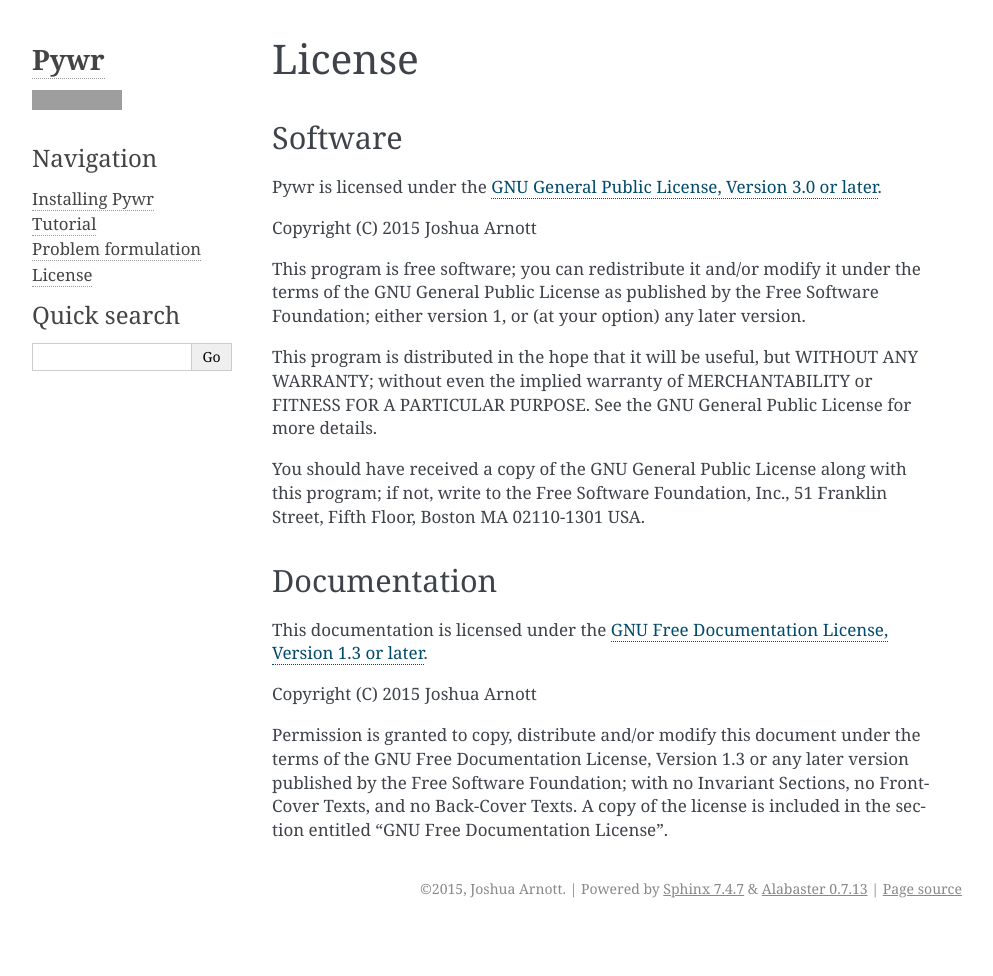
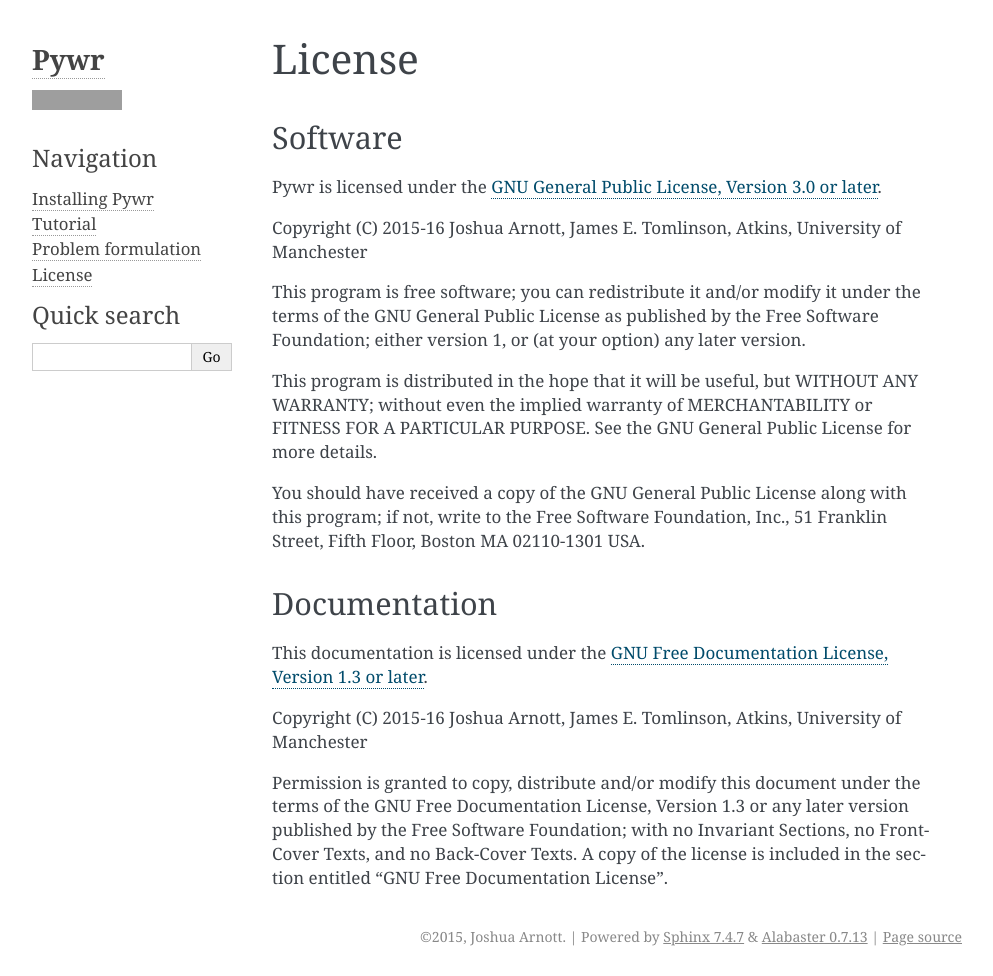
Before and after one commit to pywr/pywr, a Sphinx documentation site: the page built from docs/source/license.rst, in a window 1280 px wide. Shown: the whole page, without its empty margins (148-1141 px from the left). Built offline with Sphinx 7.4.7, drawn with Linux system fonts in a browser that asks for light colours; pages that are not in the unit, such as notebooks, are missing from menus; before the commit the page ends 928 px from its top, so only the background shows below that; grey boxes are pictures that could not be loaded.

Commit message:
Updated copyright holders in documentation

```diff
--- a/docs/source/license.rst
+++ b/docs/source/license.rst
@@ -6,7 +6,7 @@
 
 Pywr is licensed under the `GNU General Public License, Version 3.0 or later <http://www.gnu.org/licenses/gpl-3.0.en.html>`_.
 
-Copyright (C) 2015 Joshua Arnott
+Copyright (C) 2015-16 Joshua Arnott, James E. Tomlinson, Atkins, University of Manchester
 
 This program is free software; you can redistribute it and/or modify it under the terms of the GNU General Public License as published by the Free Software Foundation; either version 1, or (at your option) any later version.
 
@@ -19,6 +19,6 @@
 
 This documentation is licensed under the `GNU Free Documentation License, Version 1.3 or later <http://www.gnu.org/licenses/fdl-1.3.en.html>`_.
 
-Copyright (C) 2015 Joshua Arnott
+Copyright (C) 2015-16 Joshua Arnott, James E. Tomlinson, Atkins, University of Manchester
 
 Permission is granted to copy, distribute and/or modify this document under the terms of the GNU Free Documentation License, Version 1.3 or any later version published by the Free Software Foundation; with no Invariant Sections, no Front-Cover Texts, and no Back-Cover Texts. A copy of the license is included in the section entitled "GNU Free Documentation License".
```
